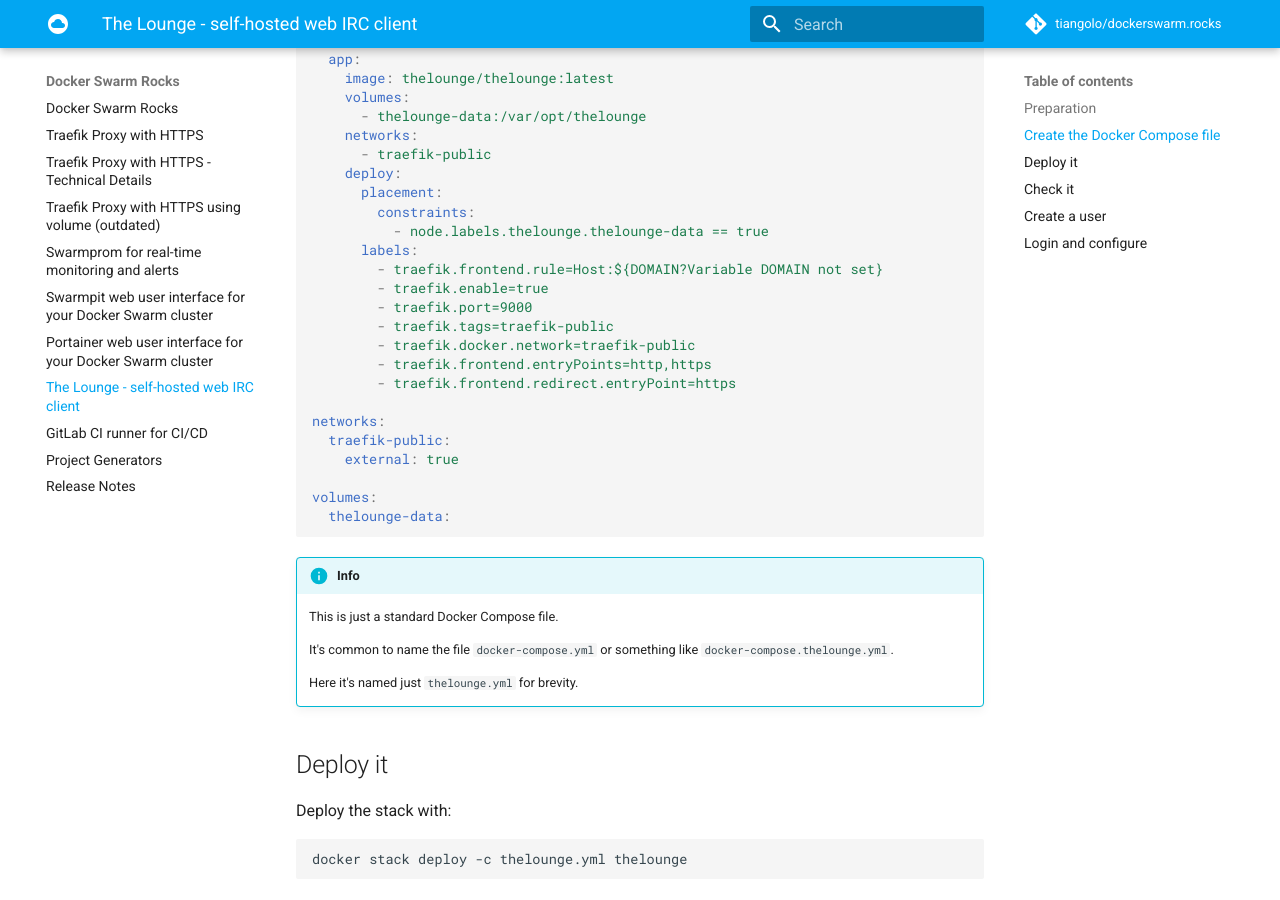
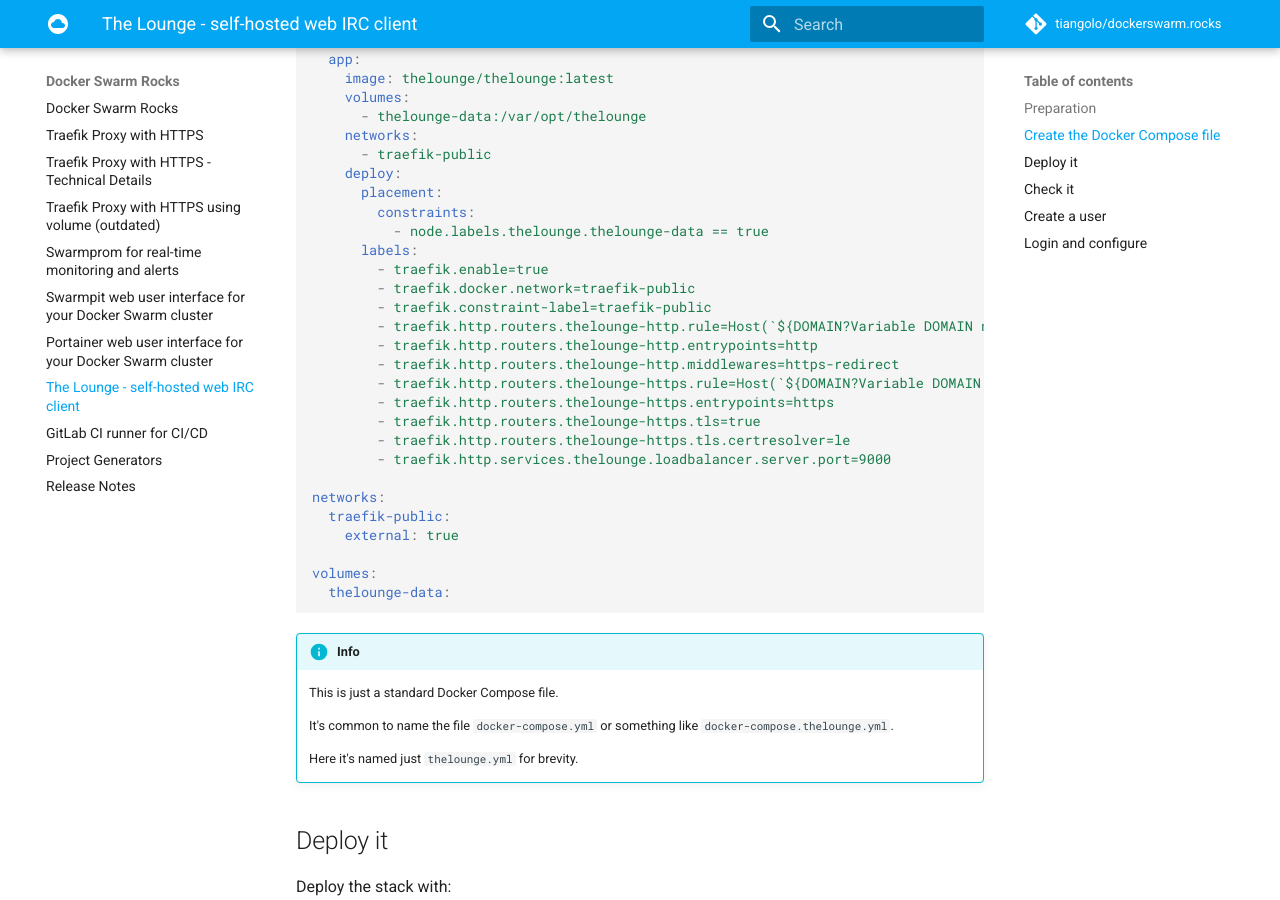
Before and after one commit to tiangolo/dockerswarm.rocks, an MkDocs documentation site: the page built from docs/thelounge.md, in a window 1280 px wide and 900 px high, scrolled down 1187 px. Built offline with MkDocs 1.6.1 and Material for MkDocs 9.7.7, drawn with Linux system fonts in a browser that asks for light colours; comment, search, counter and statistics services are not loaded.

Commit message:
✨ Upgrade Docker Compose files for Traefik v2 for all the example stacks

```diff
--- a/docs/thelounge.yml
+++ b/docs/thelounge.yml
@@ -12,13 +12,17 @@
         constraints:
           - node.labels.thelounge.thelounge-data == true
       labels:
-        - traefik.frontend.rule=Host:${DOMAIN?Variable DOMAIN not set}
         - traefik.enable=true
-        - traefik.port=9000
-        - traefik.tags=traefik-public
         - traefik.docker.network=traefik-public
-        - traefik.frontend.entryPoints=http,https
-        - traefik.frontend.redirect.entryPoint=https
+        - traefik.constraint-label=traefik-public
+        - traefik.http.routers.thelounge-http.rule=Host(`${DOMAIN?Variable DOMAIN not set}`)
+        - traefik.http.routers.thelounge-http.entrypoints=http
+        - traefik.http.routers.thelounge-http.middlewares=https-redirect
+        - traefik.http.routers.thelounge-https.rule=Host(`${DOMAIN?Variable DOMAIN not set}`)
+        - traefik.http.routers.thelounge-https.entrypoints=https
+        - traefik.http.routers.thelounge-https.tls=true
+        - traefik.http.routers.thelounge-https.tls.certresolver=le
+        - traefik.http.services.thelounge.loadbalancer.server.port=9000
 
 networks:
   traefik-public:
```
Also changed, not shown: docs/portainer.yml (+9 -5 lines), docs/swarmpit.yml (+9 -5 lines).
